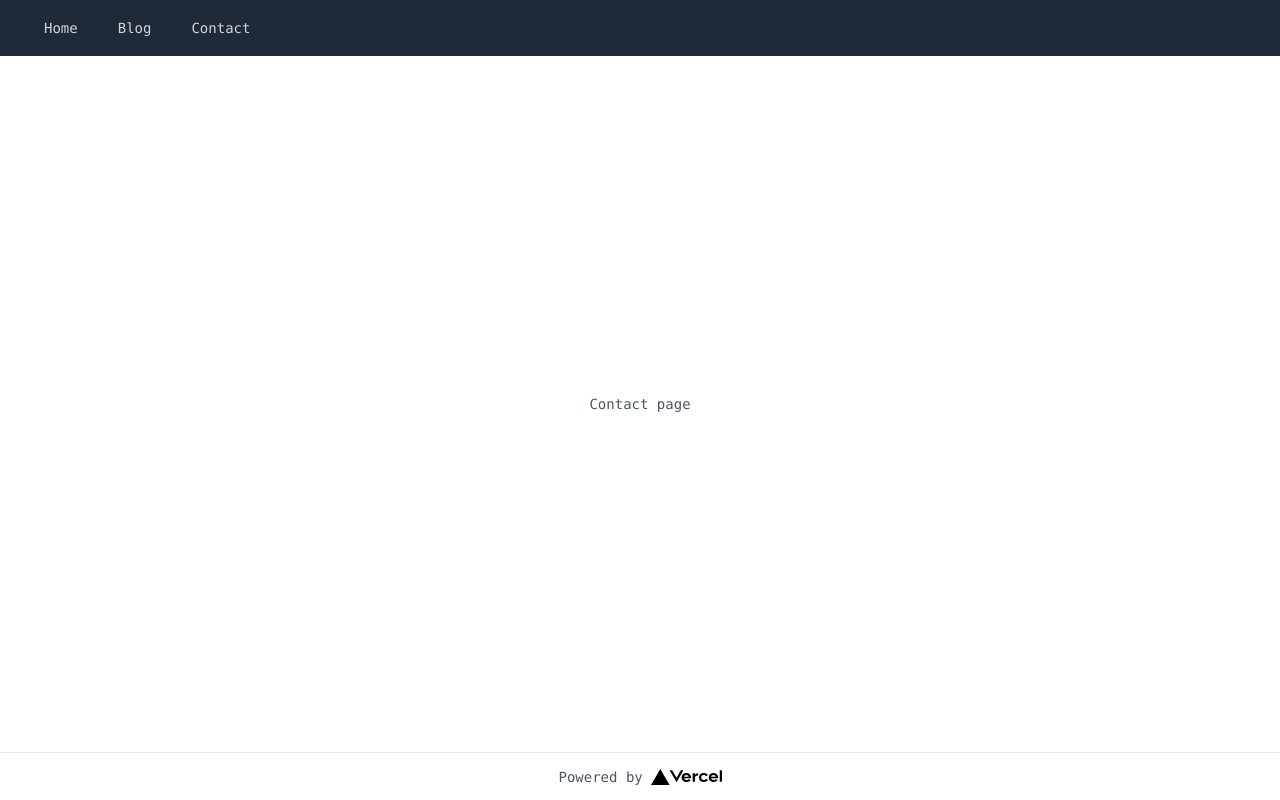
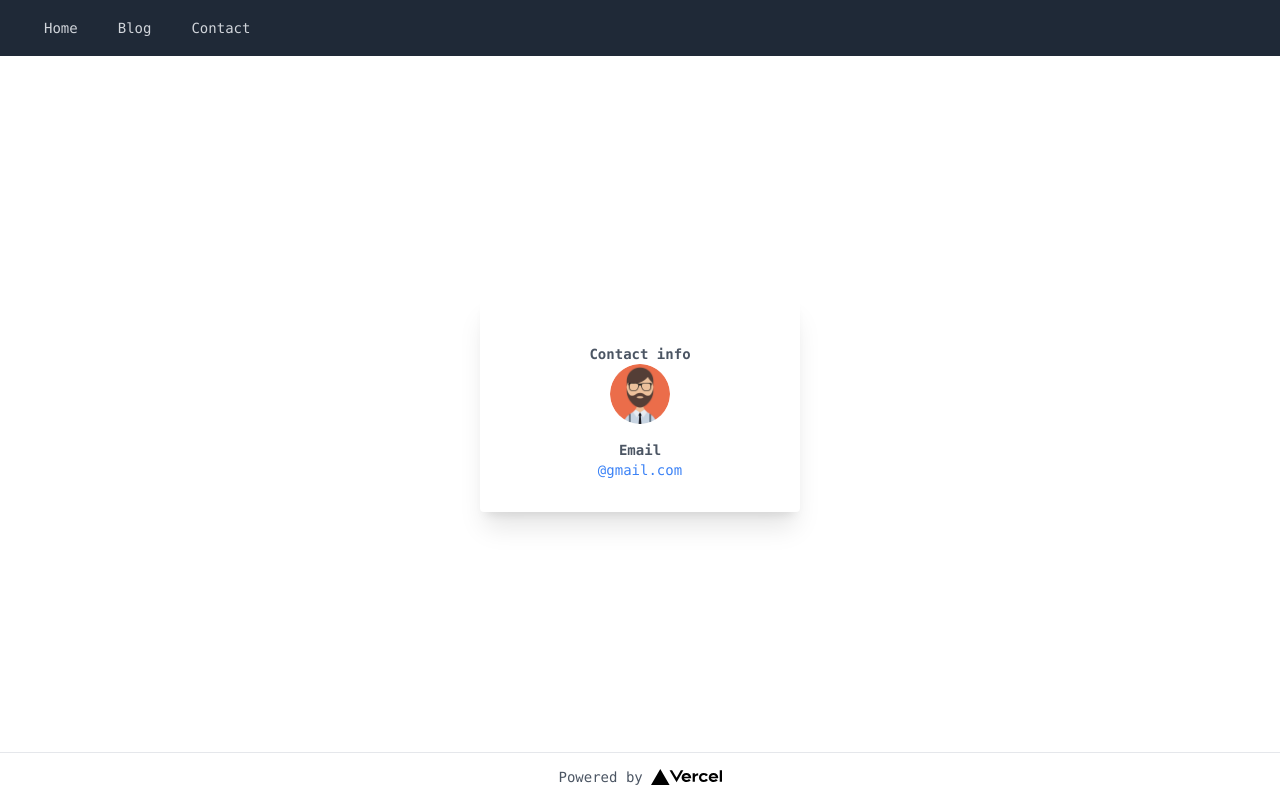
Before and after one commit to h-yabi/Learning-Next.js, a Next.js app: page /contact-page in a window 1280 px wide. Built offline with nearby package versions, Linux system fonts and the light colour scheme.

Commit message:
Contactページ作成

```diff
--- a/pages/contact-page.js
+++ b/pages/contact-page.js
@@ -1,10 +1,24 @@
 import Layout from '../components/Layout'
+import Image from 'next/image'
 
 const Contact = () => {
   return (
-    <Layout>
-      <div>
-        Contact page
+    <Layout title='Contact'>
+      <div className='bg-white text-center shadow-xl p-8 w-80 rounded'>
+        <div className='mt-4'>
+          <p className='font-bold'>Contact info</p>
+        </div>
+        <div className='flex justify-center'>
+          <Image className='rounded-full' src='/avatar.jpg' width={60} height={60} alt="Avator" />
+
+        </div>
+        <div className='mt-4'>
+          <p className='font-bold'>Email</p>
+          <p>
+            <a href='mailto:
+            ' className='text-blue-500'>@gmail.com</a>
+          </p>
+        </div>
       </div>
     </Layout>
   )
```
Also changed, not shown: public/avatar.jpg (added).
